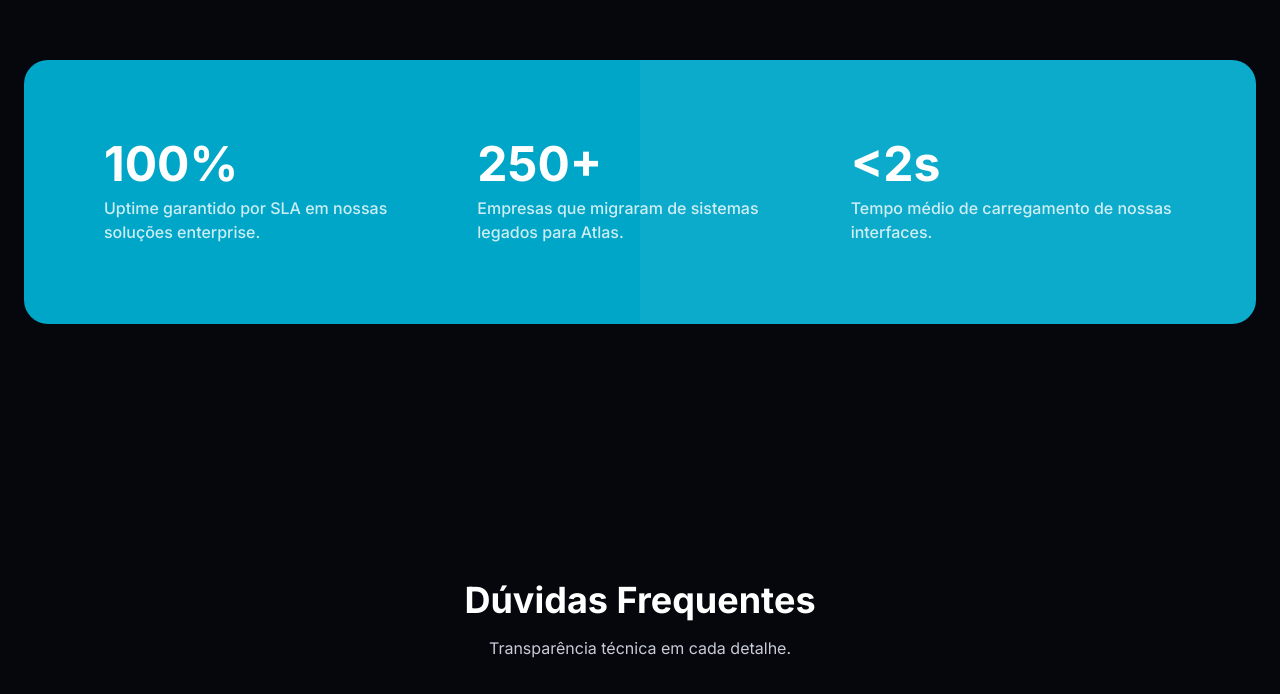
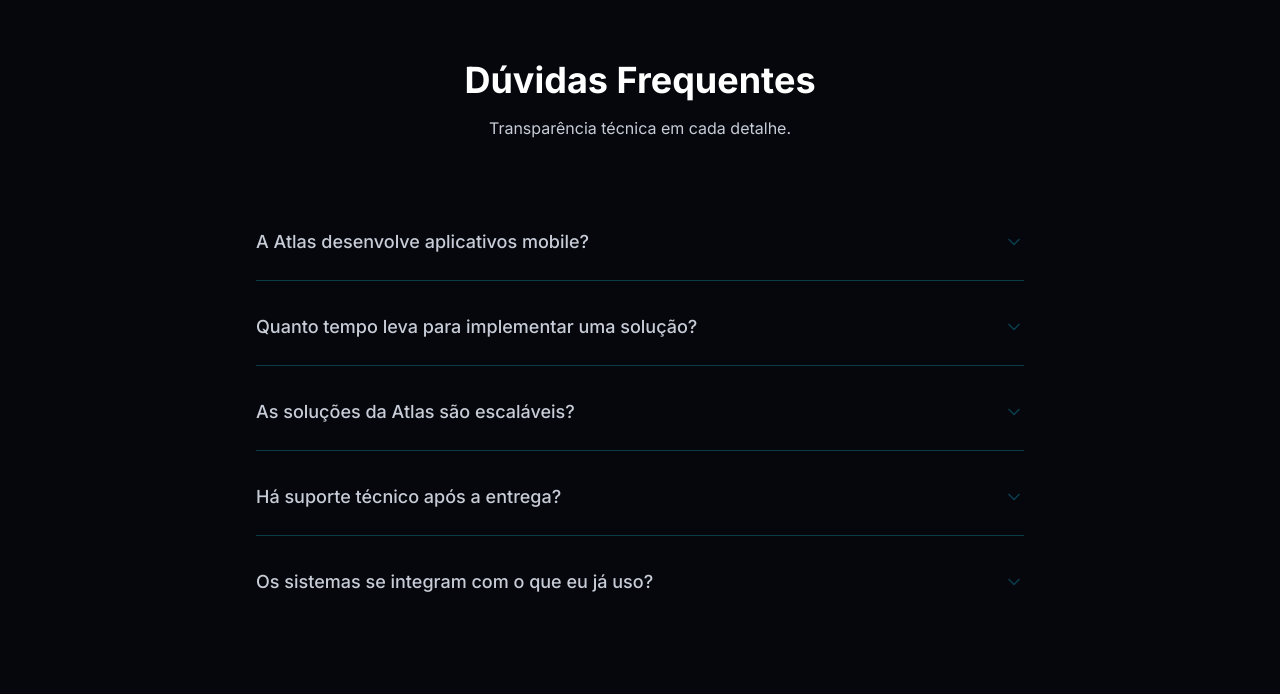
Before and after one commit to ls-tecnologia/Atlas-Solu-es-Digitais, a React (Vite) app: page / in a window 1280 px wide. Shown: the part 5353-6047 px from the top of the page. Built offline with nearby package versions, Linux system fonts and the light colour scheme.

Commit message:
Atualizar o App.tsx

```diff
--- a/App.tsx
+++ b/App.tsx
@@ -663,44 +663,6 @@
           </div>
         </section>
 
-        {/* WHY IT WORKS SECTION */}
-        <section className="py-32 px-6">
-          <div className="max-w-7xl mx-auto">
-            <motion.div
-              initial={{ opacity: 0, scale: 0.95 }}
-              whileInView={{ opacity: 1, scale: 1 }}
-              viewport={{ once: true }}
-              className="bg-atlas-primary rounded-3xl p-12 md:p-20 overflow-hidden relative"
-            >
-              <motion.div
-                animate={{ x: [0, 50, 0] }}
-                transition={{ duration: 10, repeat: Infinity, ease: 'easeInOut' }}
-                className="absolute top-0 right-0 w-1/2 h-full bg-white/5 skew-x-12 translate-x-1/2 pointer-events-none"
-              />
-              <div className="grid md:grid-cols-3 gap-12 relative z-10 text-center md:text-left">
-                <div>
-                  <div className="text-5xl font-bold text-white mb-2">
-                    <Counter target={99.9} suffix="%" />
-                  </div>
-                  <p className="text-white/80 font-medium">Uptime garantido por SLA em nossas soluções enterprise.</p>
-                </div>
-                <div>
-                  <div className="text-5xl font-bold text-white mb-2">
-                    <Counter target={250} suffix="+" />
-                  </div>
-                  <p className="text-white/80 font-medium">Empresas que migraram de sistemas legados para Atlas.</p>
-                </div>
-                <div>
-                  <div className="text-5xl font-bold text-white mb-2">
-                    &lt;<Counter target={2} suffix="s" />
-                  </div>
-                  <p className="text-white/80 font-medium">Tempo médio de carregamento de nossas interfaces.</p>
-                </div>
-              </div>
-            </motion.div>
-          </div>
-        </section>
-
         {/* FAQ SECTION */}
         <section className="py-32 px-6 bg-atlas-bg">
           <div className="max-w-3xl mx-auto">
```
